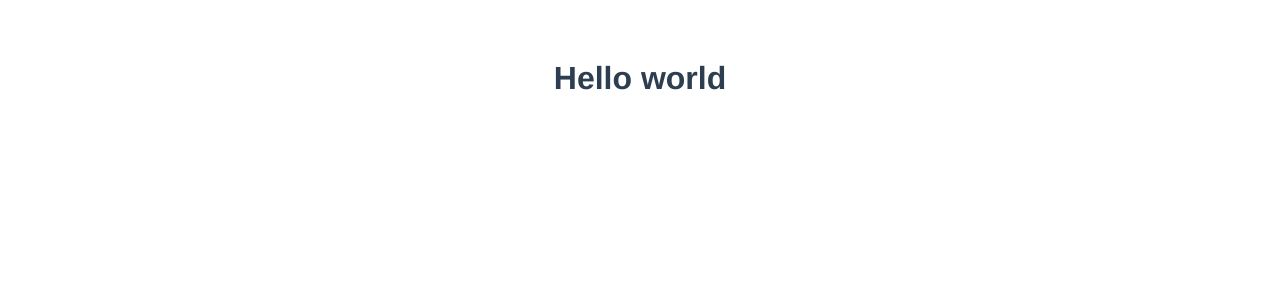
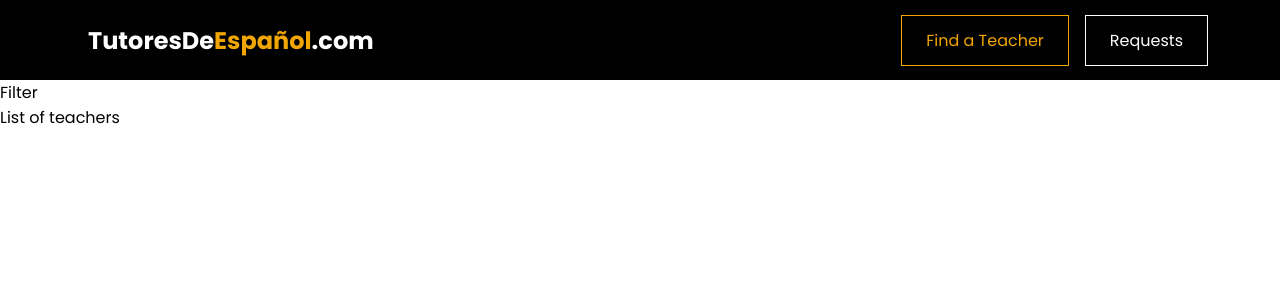
Before and after one commit to ElJefe111944/teacher-finder-app, a Vue app: page /teachers in a window 1280 px wide. Shown: the top 300 px of the page. Built offline with nearby package versions, Linux system fonts and the light colour scheme.

Commit message:
Header component & header styling added

```diff
--- a/src/App.vue
+++ b/src/App.vue
@@ -1,25 +1,33 @@
 <template>
-<h1>Hello world</h1>
+  <TheHeader />
+<router-view>
+</router-view>
 </template>
 
 <script>
-
+import TheHeader from './components/layout/TheHeader.vue'
 
 export default {
   name: 'App',
   components: {
+    TheHeader
 
   }
 }
 </script>
 
 <style>
-#app {
-  font-family: Avenir, Helvetica, Arial, sans-serif;
-  -webkit-font-smoothing: antialiased;
-  -moz-osx-font-smoothing: grayscale;
-  text-align: center;
-  color: #2c3e50;
-  margin-top: 60px;
+@import url('https://fonts.googleapis.com/css2?family=Poppins:ital,wght@0,100;0,200;0,300;0,400;0,500;0,600;0,700;0,800;0,900;1,100;1,200;1,300;1,400;1,500;1,600;1,700;1,800;1,900&display=swap');
+
+* {
+  box-sizing: border-box;
+}
+
+html {
+  font-family: 'Poppins', sans-serif;
+}
+
+body {
+  margin: 0;
 }
 </style>
--- /dev/null
+++ b/src/components/layout/TheHeader.vue
@@ -0,0 +1,87 @@
+<template>
+    <header>
+        <nav>
+            <!-- Logo -->
+            <h1><router-link to="/">TutoresDe<span>Español</span>.com</router-link></h1>
+            <!-- Nav -->
+            <ul>
+                <li><router-link to="/teachers">Find a Teacher</router-link></li>
+                <li><router-link to="/requests">Requests</router-link></li>
+            </ul>
+        </nav>
+    </header>
+</template>
+
+<script>
+
+</script>
+
+<style>
+header {
+  width: 100%;
+  height: 5rem;
+  background-color: #000000;
+  display: flex;
+  justify-content: center;
+  align-items: center;
+}
+
+header a {
+  text-decoration: none;
+  color: #fff;
+  display: inline-block;
+  padding: 0.75rem 1.5rem;
+  border: 1px solid transparent;
+  font-family: 'Poppins', sans-serif;
+  border: 1px solid #fff;
+}
+
+a:active,
+a:hover,
+a.router-link-active {
+  border: 1px solid #f1a605;
+  color: #f1a605;
+}
+h1 a {
+    border: none;
+}
+h1 {
+  margin: 0;
+}
+h1 span {
+    color: #f1a605;
+    font-style: normal;
+}
+
+h1 a {
+  color: #fff;
+  margin: 0;
+}
+
+h1 a:hover,
+h1 a:active,
+h1 a.router-link-active {
+  border-color: transparent;
+}
+
+header nav {
+  width: 90%;
+  margin: auto;
+  display: flex;
+  justify-content: space-between;
+  align-items: center;
+}
+
+header ul {
+  list-style: none;
+  margin: 0;
+  padding: 0;
+  display: flex;
+  justify-content: center;
+  align-items: center;
+}
+
+li {
+  margin: 0 0.5rem;
+}
+</style>
--- a/src/pages/teachers/TeachersList.vue
+++ b/src/pages/teachers/TeachersList.vue
@@ -1,9 +1,14 @@
 <template>
-    <div>
+    <section>
+        <!-- filter -->
+        Filter
+    </section>
+    <section>
+        <!-- list of teachers -->
+        List of teachers
+    </section>
+    </template>
 
-    </div>
-</template>
+    <script>
 
-<script>
-
-</script>
+    </script>
```
